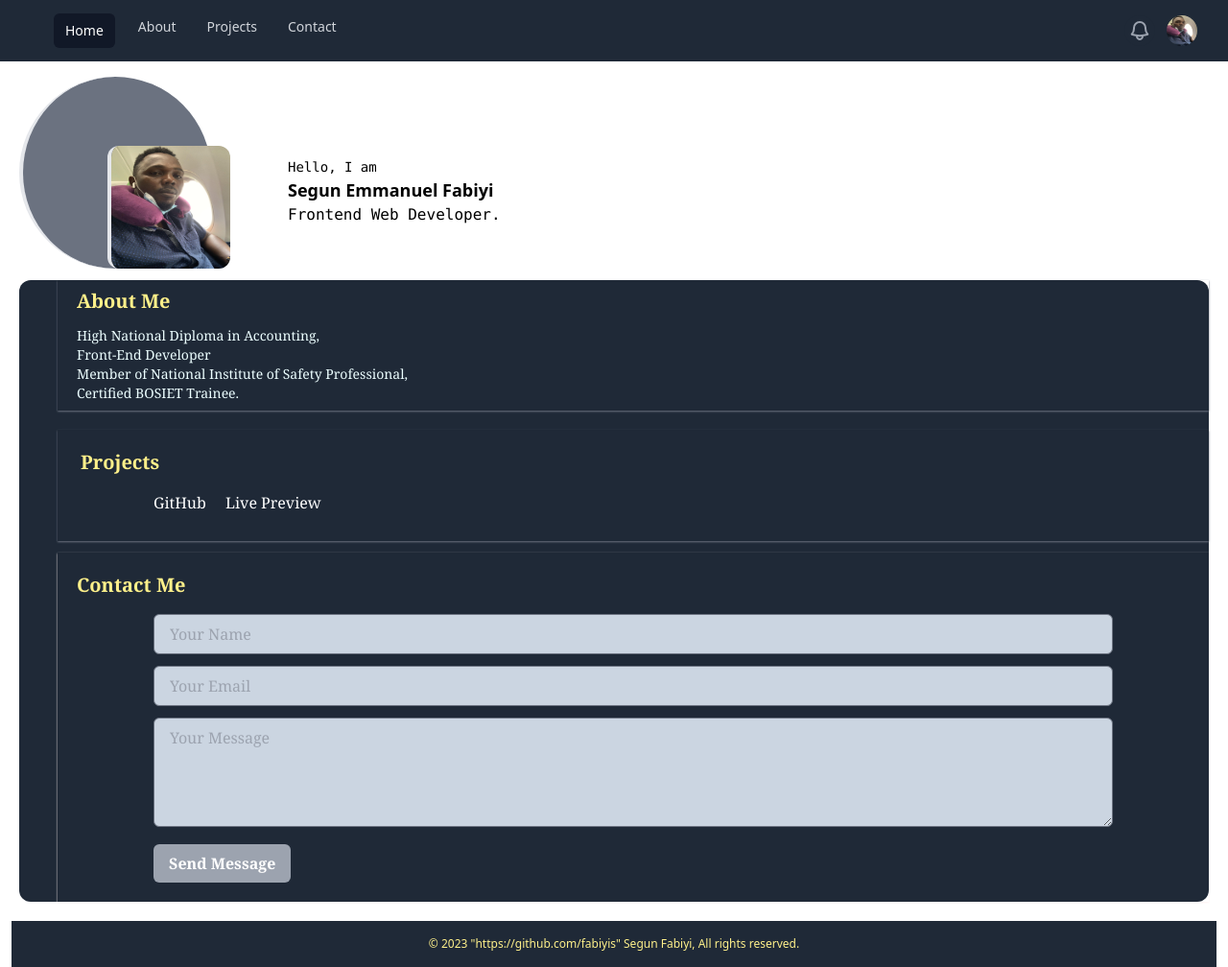
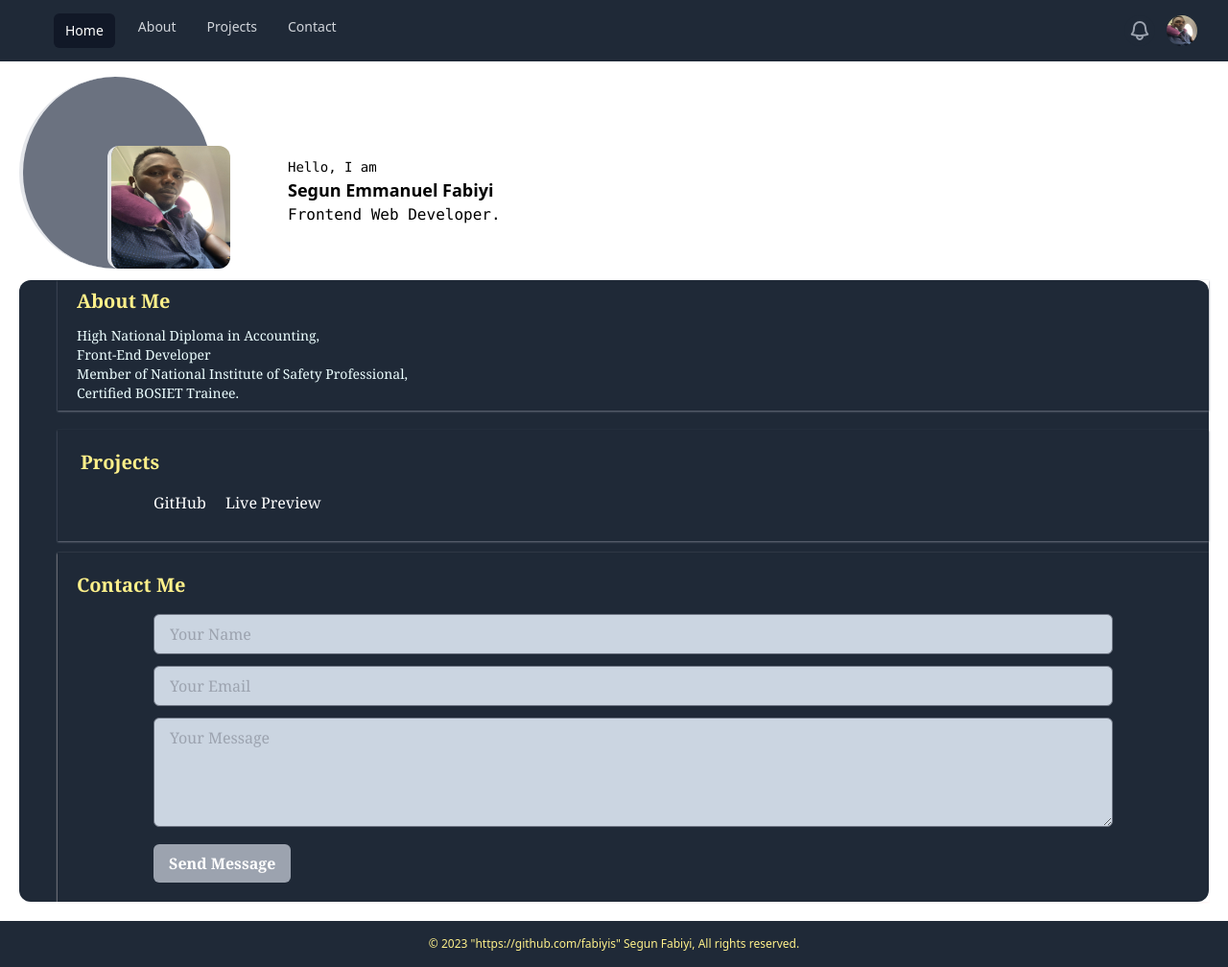
Before and after one commit to fabiyis/Tailwind-CSS, a plain HTML site: page index.html in a window 1280 px wide. Shown: the whole page at 96% size. Drawn offline with nearby package versions, Linux system fonts and the light colour scheme; files that its build step writes are made by us from their sources.

Commit message:
changes in html file

```diff
--- a/index.html
+++ b/index.html
@@ -124,7 +124,7 @@
         </div>
     </section>
     </div>
-    <footer class="bg-gray-800 text-yellow-200 text-center text-xs mr-3 ml-3 py-4">
+    <footer class="bg-gray-800 text-yellow-200 text-center text-xs py-4">
       <div class="container mx-auto">
           &copy; 2023 "https://github.com/fabiyis" Segun Fabiyi, All rights reserved.
       </div>
```
